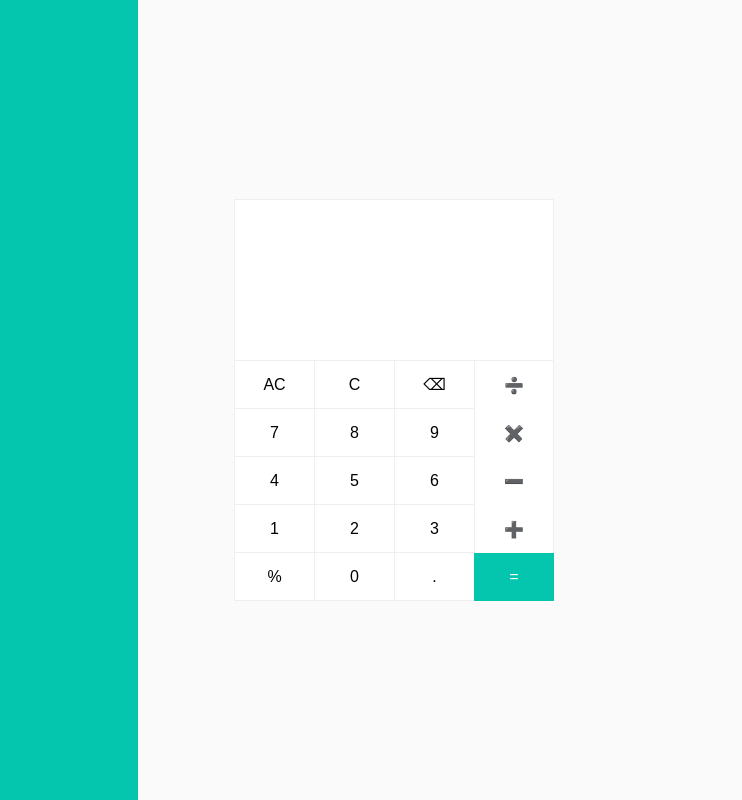
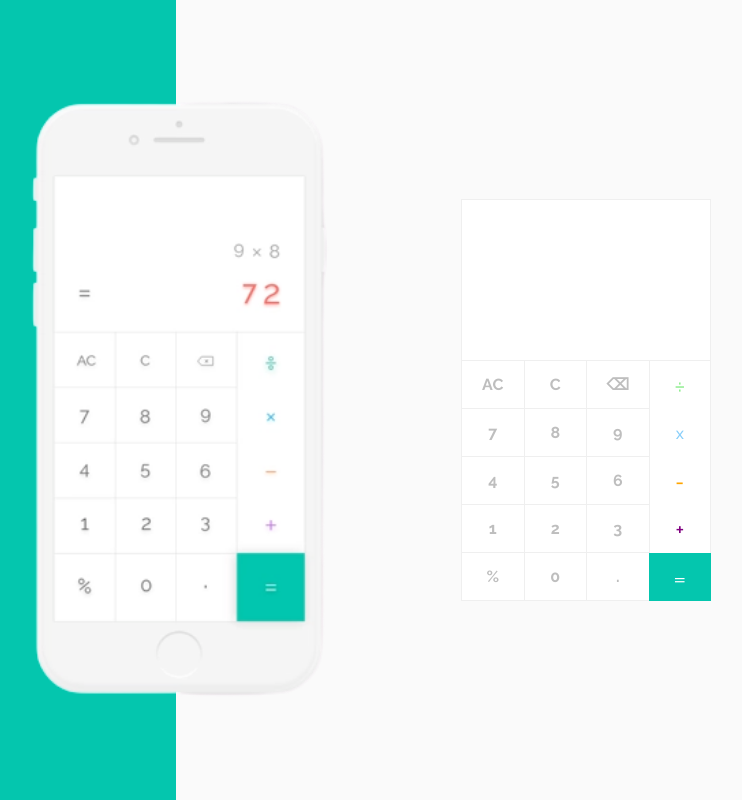
Before and after one commit to JDJC3D/frontend-calculator, a website built with Parcel: page index.html in a window 1280 px wide. Shown: the whole page, without its empty margins (246-988 px from the left). Built offline with nearby package versions, Linux system fonts and the light colour scheme.

Commit message:
Ready for testing

```diff
--- a/index.html
+++ b/index.html
@@ -10,6 +10,10 @@
 
 <body>
 	<div class="wrapper">
+		<div class="container-div">
+			<img src="calc.png" alt="" class="calc-img" >
+		</div>
+		<div class="container-div">
 			<div class="calculator-body">
 				<div class="output-panel">
 					<div class="box-1 output-panel-row"></div>
@@ -21,24 +25,27 @@
 					<div class="button border-button">AC</div>
 					<div class="button border-button">C</div>
 					<div class="button border-button">⌫</div>
-				<div class="button side-button-border divide-button">➗</div>
+					<div class="button side-button-border divide-button">÷</div>
 					<div class="button border-button">7</div>
 					<div class="button border-button">8</div>
 					<div class="button border-button">9</div>
-				<div class="button side-button-border">✖️</div>
+					<div class="button side-button-border multiply-button">x</div>
 					<div class="button border-button">4</div>
 					<div class="button border-button">5</div>
 					<div class="button border-button">6</div>
-				<div class="button side-button-border">➖</div>
+					<div class="button side-button-border minus-button">-</div>
 					<div class="button border-button">1</div>
 					<div class="button border-button">2</div>
 					<div class="button border-button">3</div>
-				<div class="button side-button-border">➕</div>
+					<div class="button side-button-border add-button">+</div>
 					<div class="button border-button">%</div>
 					<div class="button border-button">0</div>
 					<div class="button border-button">.</div>
 					<div class="button equals">=</div>
 				</div>
+
+		</div>
+
 		</div>
 	</div>
 
--- a/index.js
+++ b/index.js
@@ -52,10 +52,6 @@ function returnResult(firstPart, operator, secondPart) {
 }
 
 function buttonAction(btnPrsd) {
-  if (middlePanel !== `` && bottomLeft !== `` && bottomPanel !== ``) {
-    document.addEventListener(`keypress`, () => location.reload());
-  }
-
   switch (btnPrsd) {
     case `AC`:
       clearAllScreens();
@@ -66,19 +62,19 @@ function buttonAction(btnPrsd) {
     case `⌫`:
       backspaceButton();
       break;
-    case `➗`:
+    case `÷`:
       firstCalculation();
       sendToScreen(`/`, bottomLeft);
       break;
-    case `✖️`:
+    case `x`:
       firstCalculation();
       sendToScreen(`*`, bottomLeft);
       break;
-    case `➖`:
+    case `-`:
       firstCalculation();
       sendToScreen(`-`, bottomLeft);
       break;
-    case `➕`:
+    case `+`:
       firstCalculation();
       sendToScreen(`+`, bottomLeft);
       break;
@@ -89,7 +85,7 @@ function buttonAction(btnPrsd) {
     case `=`:
       if (middlePanel.innerText !== `` && bottomPanel.innerText !== ``) {
         sendToScreen(returnResult(middlePanel.innerText, bottomLeft.innerText, bottomPanel.innerText), bottomPanel);
-        setTimeout(() => location.reload(), 2500);
+        bottomLeft.innerHTML = `=`;
       }
       break;
     default:
@@ -99,7 +95,6 @@ function buttonAction(btnPrsd) {
 
 function keyButtonsPress(kp, kpword) {
   // Get the charcode for the keypressed
-
   // Get only the numbers pressed
   if (kp >= 48 && kp <= 57) {
     sendToScreen(String.fromCharCode(kp), bottomPanel);
@@ -107,16 +102,16 @@ function keyButtonsPress(kp, kpword) {
 
   switch (kpword) {
     case `+`:
-      buttonAction(`➕`);
+      buttonAction(`+`);
       break;
     case `-`:
-      buttonAction(`➖`);
+      buttonAction(`-`);
       break;
     case `/`:
-      buttonAction(`➗`);
+      buttonAction(`÷`);
       break;
     case `*`:
-      buttonAction(`✖️`);
+      buttonAction(`x`);
       break;
     case `Enter`:
       buttonAction(`=`);
--- a/style.css
+++ b/style.css
@@ -1,7 +1,10 @@
+@import url('https://fonts.googleapis.com/css2?family=Raleway:wght@100;300;400;500;600;700;800;900&display=swap');
+
 * {
   margin: 0;
   border: 0;
-  font-family: Arial, Helvetica, sans-serif;
+  font-family: 'Raleway', sans-serif;
+  color: #BEBEBE;
 }
 
 body, html {
@@ -11,15 +14,23 @@ body, html {
 .wrapper {
   height: 100vh;
   /* background: linear-gradient(to right, #04C6AE,#04C6AE 0% 30% ,#FAFAFA 70%); */
-  background: linear-gradient(to right, #04C6AE 30%, #FAFAFA 30% );
+  background: linear-gradient(to right, #04C6AE 33%, #FAFAFA 33% );
   display: flex;
-  flex-direction: column;
   justify-content: center;
+  align-items: center;
+}
+
+.container-div {
+  width:30%;
 }
 
 .calculator-body {
-  width: 25%;
   margin: 0 auto;
+  max-width: 250px;
+}
+
+.calc-img {
+  height: 40em;
 }
 
 
@@ -51,20 +62,28 @@ body, html {
   grid-area: ml;
   text-align: right;
   word-wrap: break-word;
+  display: flex;
+  justify-content: flex-end;
+  font-size: 0.7em;
+  padding-right: 1em;
 }
 
 .box-3 {
   grid-area: bl;
-  text-align: left;
-  align-self: end;
+  display: flex;
+  flex-direction: column;
+  justify-content: center;
+  align-items: center;
   word-wrap: break-word;
+  font-size: 0.9em;
 }
 
 .box-4 {
   grid-area: br;
-  text-align: right;
-  align-self: end;
-  word-wrap: break-word;
+  display: flex;
+  justify-content: flex-end;
+  color: red;
+  padding: 1em;
 }
 
 .button-set {
@@ -80,6 +99,7 @@ body, html {
   display: flex;
   justify-content: center;
   align-items: center;
+  font-weight: 700;
 
 }
 
@@ -94,6 +114,31 @@ body, html {
 }
 
 .equals {
+  font-size: 2rem;
+  font-weight: 300;
   background-color: #04C6AE;
   color: white;
 }
+.divide-button {
+  font-size: 1.3em;
+  color: lightgreen;
+  font-weight: 500;
+}
+
+.multiply-button {
+  color: lightskyblue;
+  font-weight: 500;
+  font-size: 1em;
+}
+
+.minus-button {
+  color: orange;
+  font-weight: 500;
+  font-size: 1.3em;
+}
+
+.add-button {
+  color: purple;
+  font-weight: 500;
+  font-size: 1.3em;
+}
```
Also changed, not shown: calc.png (added), dist/calc.741c2062.png (added), dist/index.html, 4 other files. Lines whose indentation alone changed are shown as unchanged.
